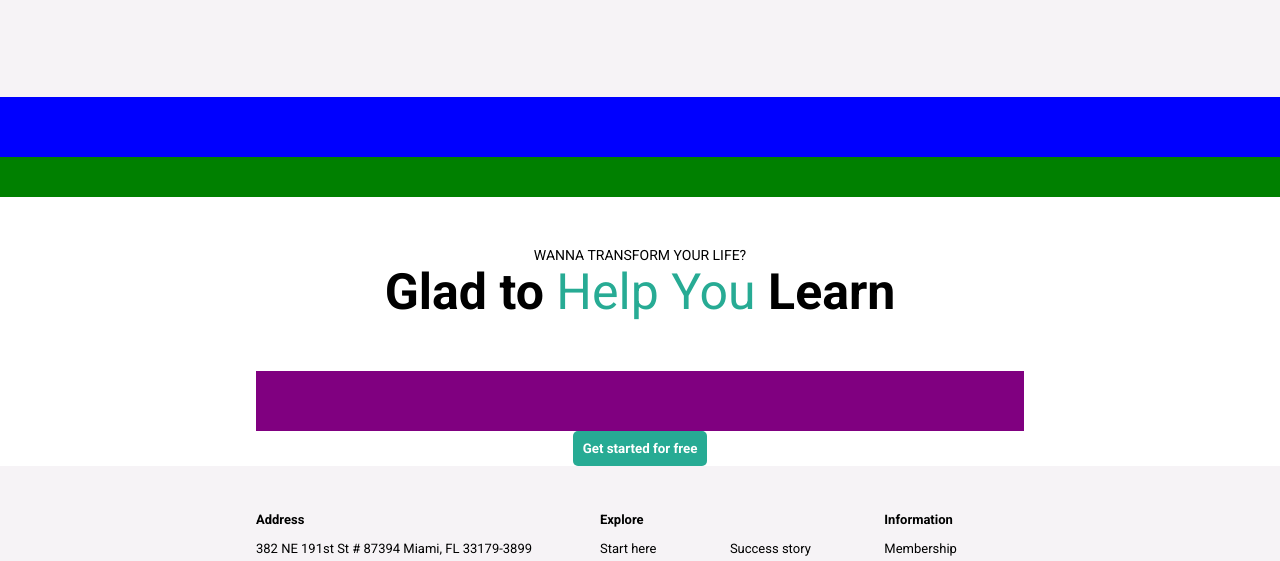
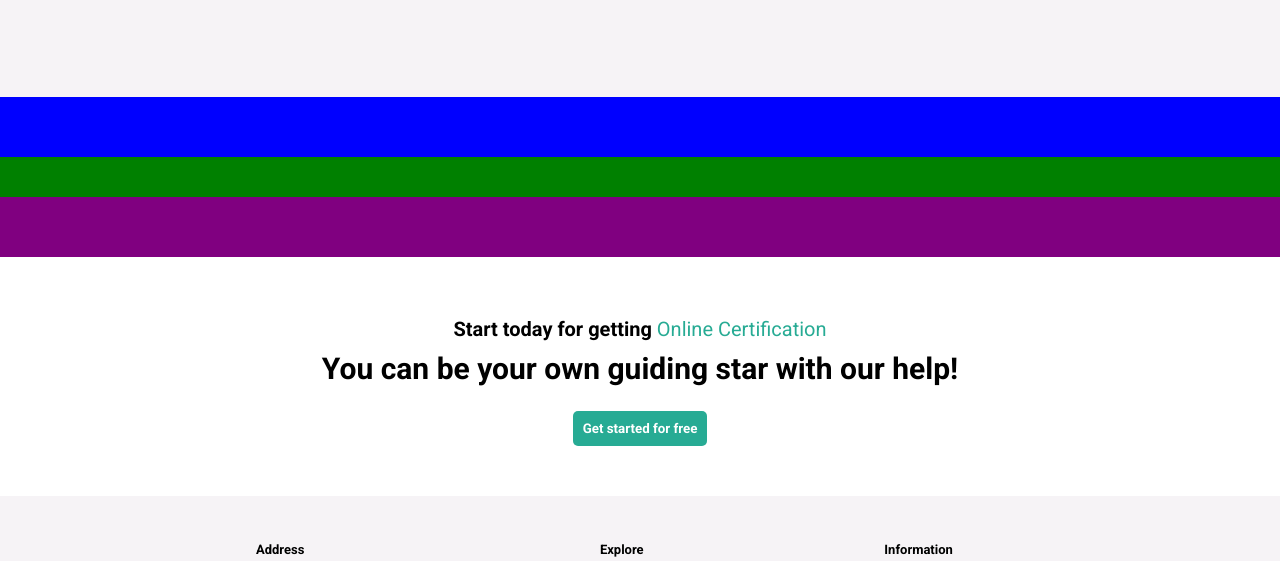
Before and after one commit to erjonlusha/proj-html-vuejs, a plain HTML site: page index.html in a window 1280 px wide. Shown: the part 3583-4144 px from the top of the page. Drawn offline with nearby package versions, Linux system fonts and the light colour scheme.

Commit message:
Completata sezione learn

```diff
--- a/assets/css/style.css
+++ b/assets/css/style.css
@@ -11,6 +11,7 @@
 .tx_center, .values>div{text-align: center;}
 
 .copyright, .fontS_14{font-size: 14px;}
+.fontS_20{font-size: 20px;}
 .f_fab, .fontS_30{font-size: 30px;}
 .fontS_50{font-size: 50px;}
 
@@ -53,6 +54,7 @@
         .pt_8{padding-top: 8px;}
         .p_10{padding: 10px;}
         .p_20{padding: 20px;}
+        .pb_25{padding-bottom: 25px;}
         .p_50tb{padding: 50px 0;}
 /* Header */
 .bg_blue_port_gore_gr{
@@ -81,12 +83,8 @@ input:focus, button:focus {outline: none;}
 .search>input, button{border: none;}
 
 /* Hero */
-.hero_text{
-    padding-bottom: 40px;
-}
-.hero_image{
-    margin-bottom: 3%;
-}
+.hero_text{padding-bottom: 40px;}
+.hero_image{margin-bottom: 3%;}
 .hero_left, .hero_right{position: relative;}
 .hero_left>img{
     height: 100%;
--- a/index.html
+++ b/index.html
@@ -157,17 +157,18 @@
                 </div>
             </div>
 
-            <div class="learn h_50 blue"></div>
-            <div class="started_now h_30 green"></div>
 
-            <div class="container bg_white">
-                <div class="container vw80 f_column">
-                    <!-- 3div rispettivamente .learn+.learn_img+.button -->
-                    <div class="learn w100 d_flex f_column p_50tb">
-                        <div class="tx_uppercase fontS_14">Wanna transform your life?</div>
-                        <div class="fontS_50"><strong>Glad to </strong><span class="jungle_green">Help You </span><strong>Learn</strong></div>
+            <div class="container bg_white f_column">
+                <div class="lear n h_50 blue"></div>
+                <div class="started_now h_30 green"></div>
+                <div class="learn_img h_50 purple"></div>
+
+                <div class="container vw80 f_column p_50tb">
+                    <!-- 2div rispettivamente .learn+.button -->
+                    <div class="learn w100 d_flex f_column pb_25">
+                        <div class=" fontS_20 p_10"><strong>Start today for getting </strong><span class="jungle_green">Online Certification</span></div>
+                        <div class="fontS_30"><strong>You can be your own guiding star with our help!</strong></div>
                     </div>
-                    <div class="learn_img h_50 purple"></div>
                     <div class="button">
                         <span class="p_10"><button class="white bg_jungle_green btn p_10 button_bg_white"><strong>Get started for free</strong></button></span>
                     </div>
```
